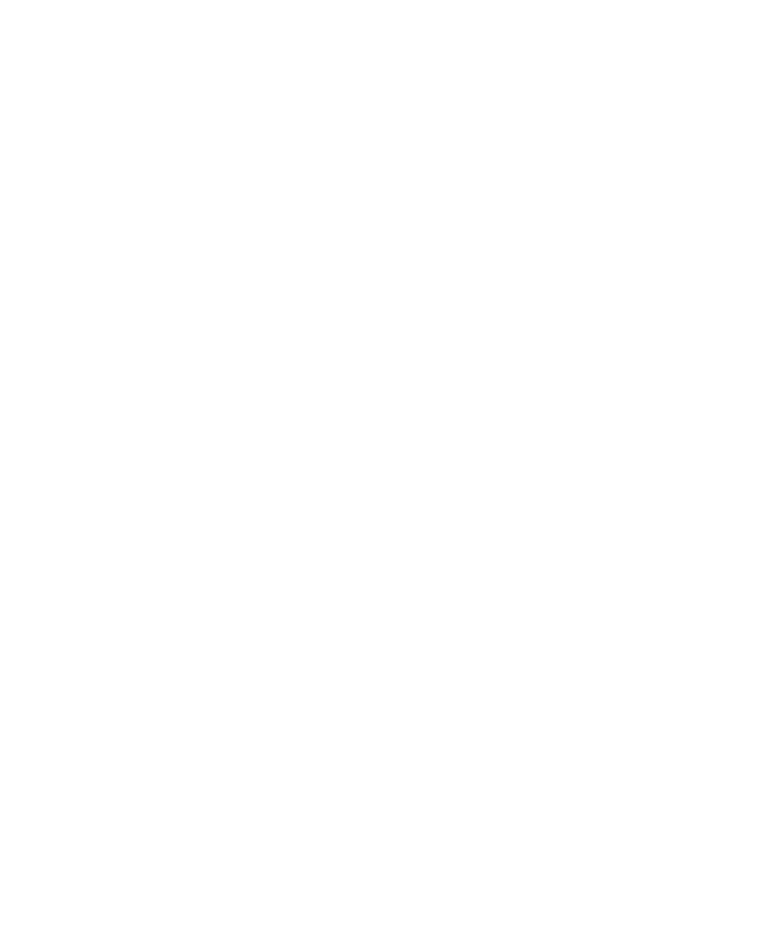
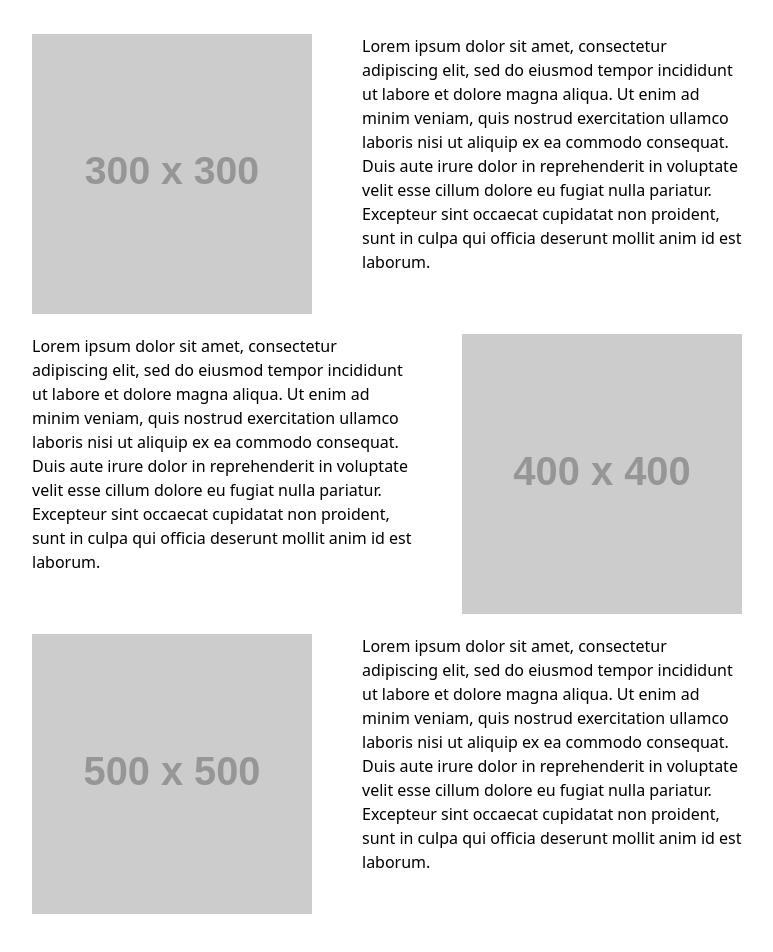
Before and after one commit to zh3nhua94/my-components, a React (Vite) app: page /lazy-loading-img in a window 1280 px wide. Before the commit this address had no page. Shown: the part 826-1778 px from the top of the page, without its empty margins (218-991 px from the left). Before the commit the page ends 800 px from the top, so only its background shows below. Built offline with nearby package versions, Linux system fonts and the light colour scheme.

Commit message:
feat: add lazy loading image component

```diff
--- a/src/App.tsx
+++ b/src/App.tsx
@@ -7,6 +7,7 @@
 import LoadingSkeletonPage from "./pages/loadingSkeleton/LoadingSkeletonPage";
 import InfiniteScrollPage from "./pages/infiniteScroll/infiniteScrollPage";
 import CountdownButtonPage from "./pages/countdownButton/countdownButtonPage";
+import LazyLoadingPage from "./pages/lazyLoading/LazyLoadingPage";
 
 function App() {
 	return (
@@ -44,6 +45,10 @@
 					path="/countdown-Button"
 					element={<CountdownButtonPage />}
 				/>
+				<Route
+					path="/lazy-loading-img"
+					element={<LazyLoadingPage />}
+				/>
 			</Routes>
 		</>
 	);
--- /dev/null
+++ b/src/components/LazyLoading/LazyImage.tsx
@@ -0,0 +1,49 @@
+import { useEffect, useRef, useState } from "react";
+import Spinner from "../shared/Spinner";
+
+const LazyImage = ({ dataSrc, alt }: { dataSrc: string; alt: string }) => {
+	const imgRef = useRef<HTMLImageElement | null>(null);
+	const [isLoading, setIsLoading] = useState(true);
+
+	useEffect(() => {
+		const observer = new IntersectionObserver(
+			(entries) => {
+				entries.forEach((entry) => {
+					if (entry.isIntersecting) {
+						const img = imgRef.current;
+						if (!img) return;
+
+						img.src = dataSrc;
+						img.onload = () => {
+							setIsLoading(false);
+							observer.unobserve(entry.target);
+						};
+					}
+				});
+			},
+			{ rootMargin: "100px" }
+		);
+
+		if (imgRef.current) {
+			observer.observe(imgRef.current);
+		}
+
+		return () => {
+			if (imgRef.current) {
+				observer.unobserve(imgRef.current);
+			}
+		};
+	}, [dataSrc]);
+
+	return (
+		<div className="image-container">
+			{isLoading && <Spinner className="spinner" />}
+			<img
+				ref={imgRef}
+				alt={alt}
+			/>
+		</div>
+	);
+};
+
+export default LazyImage;
--- /dev/null
+++ b/src/components/shared/Spinner.tsx
@@ -0,0 +1,28 @@
+const Spinner = ({ className }: { className?: string }) => {
+	return (
+		<div
+			role="status"
+			className={`flex justify-center ${className}`}
+		>
+			<svg
+				aria-hidden="true"
+				className="w-8 h-8 text-gray-200 animate-spin dark:text-gray-600 fill-blue-600"
+				viewBox="0 0 100 101"
+				fill="none"
+				xmlns="http://www.w3.org/2000/svg"
+			>
+				<path
+					d="M100 50.5908C100 78.2051 77.6142 100.591 50 100.591C22.3858 100.591 0 78.2051 0 50.5908C0 22.9766 22.3858 0.59082 50 0.59082C77.6142 0.59082 100 22.9766 100 50.5908ZM9.08144 50.5908C9.08144 73.1895 27.4013 91.5094 50 91.5094C72.5987 91.5094 90.9186 73.1895 90.9186 50.5908C90.9186 27.9921 72.5987 9.67226 50 9.67226C27.4013 9.67226 9.08144 27.9921 9.08144 50.5908Z"
+					fill="currentColor"
+				/>
+				<path
+					d="M93.9676 39.0409C96.393 38.4038 97.8624 35.9116 97.0079 33.5539C95.2932 28.8227 92.871 24.3692 89.8167 20.348C85.8452 15.1192 80.8826 10.7238 75.2124 7.41289C69.5422 4.10194 63.2754 1.94025 56.7698 1.05124C51.7666 0.367541 46.6976 0.446843 41.7345 1.27873C39.2613 1.69328 37.813 4.19778 38.4501 6.62326C39.0873 9.04874 41.5694 10.4717 44.0505 10.1071C47.8511 9.54855 51.7191 9.52689 55.5402 10.0491C60.8642 10.7766 65.9928 12.5457 70.6331 15.2552C75.2735 17.9648 79.3347 21.5619 82.5849 25.841C84.9175 28.9121 86.7997 32.2913 88.1811 35.8758C89.083 38.2158 91.5421 39.6781 93.9676 39.0409Z"
+					fill="currentFill"
+				/>
+			</svg>
+			<span className="sr-only">Loading...</span>
+		</div>
+	);
+};
+
+export default Spinner;
--- a/src/pages/home/Home.tsx
+++ b/src/pages/home/Home.tsx
@@ -25,6 +25,10 @@
 						link={"/infinite-scroll"}
 					/>
 					<MuiListItem
+						title={"Lazy Loading Image"}
+						link={"/lazy-loading-img"}
+					/>
+					<MuiListItem
 						title={"Progress Bar (Scroll)"}
 						link={"/progress-bar-scroll"}
 					/>
--- /dev/null
+++ b/src/pages/lazyLoading/LazyLoadingPage.tsx
@@ -0,0 +1,52 @@
+import "./lazyLoadingPage.css";
+import LazyImage from "../../components/LazyLoading/LazyImage";
+
+const LazyLoadingPage = () => {
+	return (
+		<div style={{ maxWidth: "800px", margin: "0px auto", padding: "50px 0" }}>
+			<div style={{ height: "100vh", textAlign: "center" }}>scroll to see lazy loading</div>
+			{/* Placeholder images with data-src attribute */}
+			<div className="text-container">
+				<LazyImage
+					dataSrc="https://via.placeholder.com/300"
+					alt="Image 1"
+				/>
+				<p>
+					Lorem ipsum dolor sit amet, consectetur adipiscing elit, sed do eiusmod tempor incididunt ut labore et dolore
+					magna aliqua. Ut enim ad minim veniam, quis nostrud exercitation ullamco laboris nisi ut aliquip ex ea commodo
+					consequat. Duis aute irure dolor in reprehenderit in voluptate velit esse cillum dolore eu fugiat nulla
+					pariatur. Excepteur sint occaecat cupidatat non proident, sunt in culpa qui officia deserunt mollit anim id
+					est laborum.
+				</p>
+			</div>
+			<div className="text-container">
+				<p>
+					Lorem ipsum dolor sit amet, consectetur adipiscing elit, sed do eiusmod tempor incididunt ut labore et dolore
+					magna aliqua. Ut enim ad minim veniam, quis nostrud exercitation ullamco laboris nisi ut aliquip ex ea commodo
+					consequat. Duis aute irure dolor in reprehenderit in voluptate velit esse cillum dolore eu fugiat nulla
+					pariatur. Excepteur sint occaecat cupidatat non proident, sunt in culpa qui officia deserunt mollit anim id
+					est laborum.
+				</p>
+				<LazyImage
+					dataSrc="https://via.placeholder.com/400"
+					alt="Image 2"
+				/>
+			</div>
+			<div className="text-container">
+				<LazyImage
+					dataSrc="https://via.placeholder.com/500"
+					alt="Image 3"
+				/>
+				<p>
+					Lorem ipsum dolor sit amet, consectetur adipiscing elit, sed do eiusmod tempor incididunt ut labore et dolore
+					magna aliqua. Ut enim ad minim veniam, quis nostrud exercitation ullamco laboris nisi ut aliquip ex ea commodo
+					consequat. Duis aute irure dolor in reprehenderit in voluptate velit esse cillum dolore eu fugiat nulla
+					pariatur. Excepteur sint occaecat cupidatat non proident, sunt in culpa qui officia deserunt mollit anim id
+					est laborum.
+				</p>
+			</div>
+		</div>
+	);
+};
+
+export default LazyLoadingPage;
--- /dev/null
+++ b/src/pages/lazyLoading/lazyLoadingPage.css
@@ -0,0 +1,28 @@
+.text-container {
+	display: flex;
+	gap: 30px;
+}
+
+.text-container > * {
+	padding: 10px;
+	width: 50%;
+}
+
+.image-container {
+	width: 300px;
+	height: 300px;
+	position: relative;
+}
+
+.image-container img {
+	width: 100%;
+	height: 100%;
+	object-fit: cover;
+}
+
+.spinner {
+	position: absolute;
+	top: 50%;
+	left: 50%;
+	transform: translate(-50%, -50%);
+}
```
